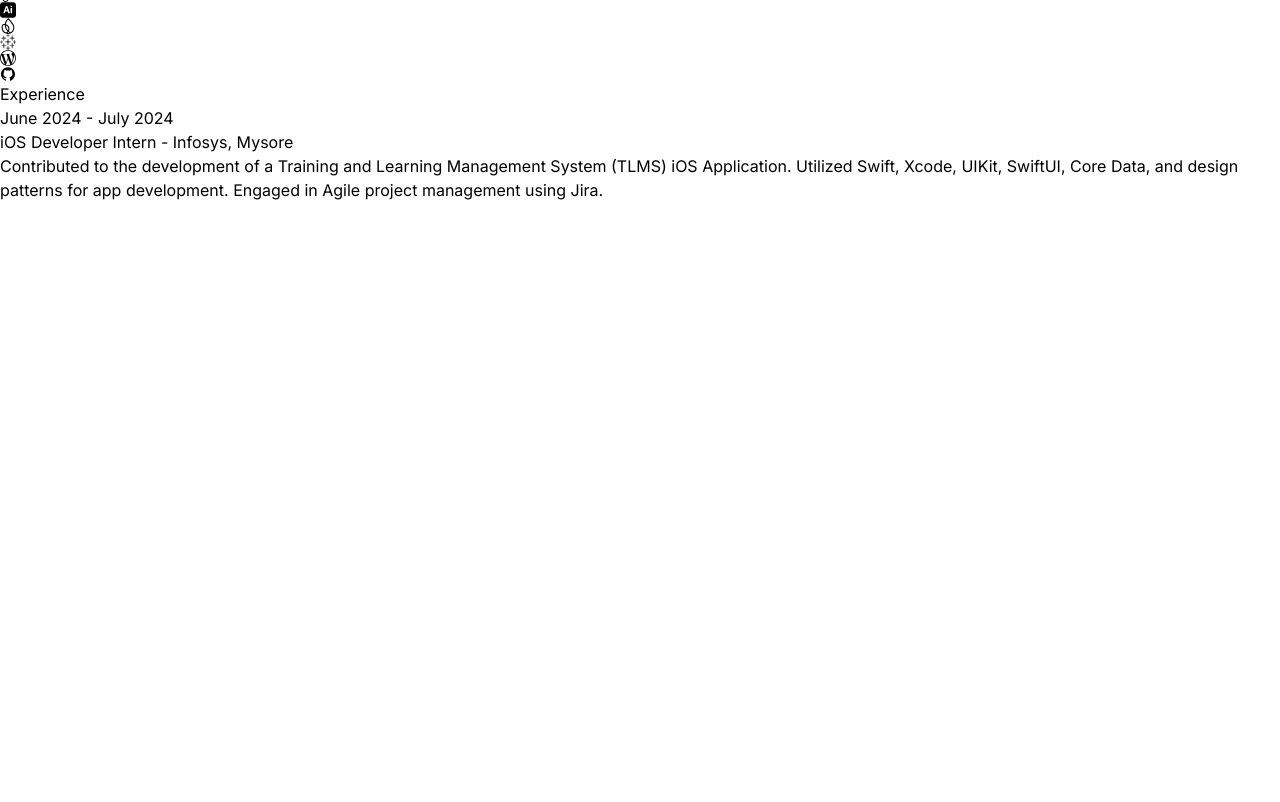
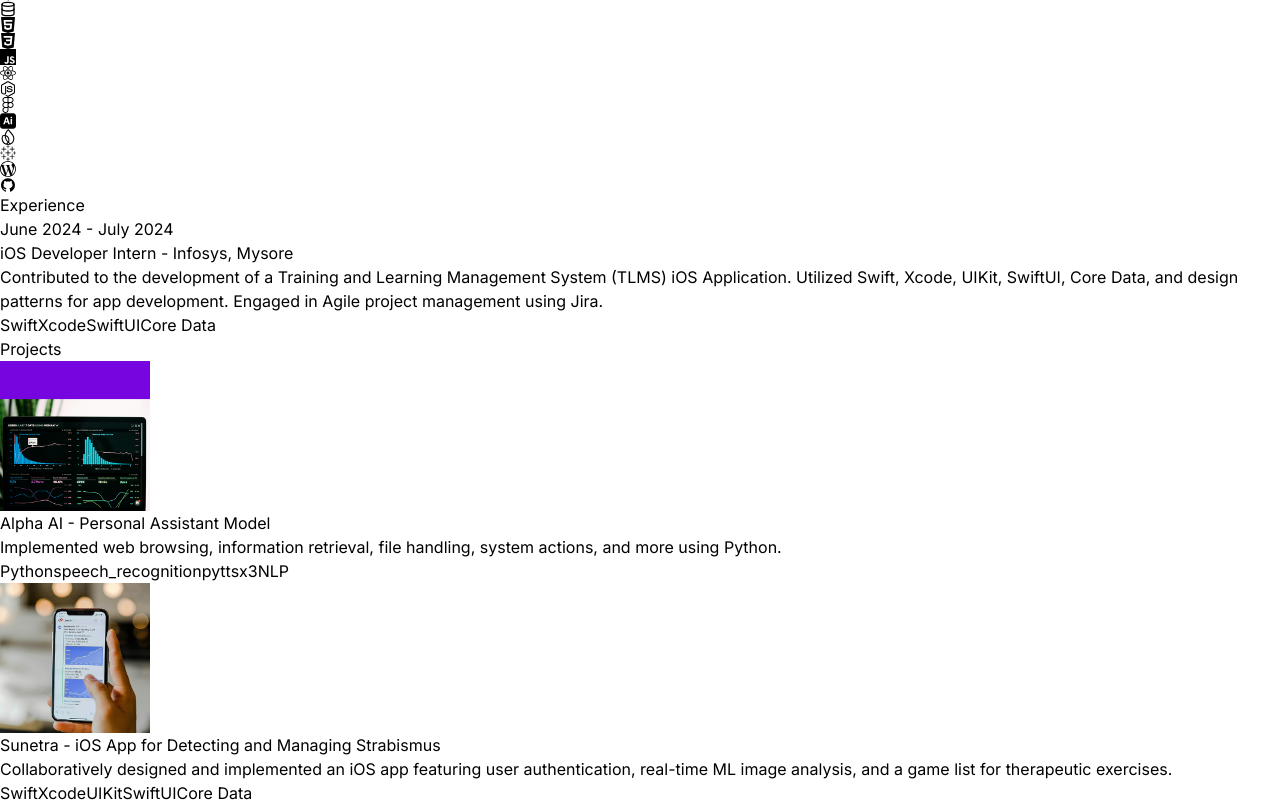
Before and after one commit to anmolranjan1/react-portfolio-anmol, a React (Vite) app: page / in a window 1280 px wide. Shown: the part 1620-2422 px from the top of the page. Before the commit the page ends 1822 px from the top, so only its background shows below. Built offline with nearby package versions, Linux system fonts and the light colour scheme.

Commit message:
Added Project Section

```diff
--- a/src/App.jsx
+++ b/src/App.jsx
@@ -3,6 +3,8 @@
 import About from "./components/About";
 import Technologies from "./components/Technologies";
 import Experience from "./components/Experience";
+import Projects from "./components/Projects";
+import Contact from "./components/Contact";
 
 const App = () => {
   return (
@@ -18,6 +20,8 @@
         <About />
         <Technologies />
         <Experience />
+        <Projects />
+        <Contact />
       </div>
     </div>
   );
--- /dev/null
+++ b/src/components/Contact.jsx
@@ -0,0 +1,8 @@
+
+const Contact = () => {
+  return (
+    <div>Contact</div>
+  )
+}
+
+export default Contact
--- a/src/components/Experience.jsx
+++ b/src/components/Experience.jsx
@@ -17,6 +17,9 @@
                                 {experience.company}
                             </span>
                             <p className="mb-4 text-neutral-400">{experience.description}</p>
+                            {experience.technologies.map((tech, index) => (
+                                <span key={index} className="mr-2 mt-4 rounded bg-neutral-900 px-2 py-1 text-sm font-medium text-purple-700" >{tech}</span>
+                            ))}
                         </h6>
                     </div>
                 </div>
--- a/src/components/Hero.jsx
+++ b/src/components/Hero.jsx
@@ -5,7 +5,7 @@
     return (
         <div className="border-b border-neutral-900 pb-4 lg:mb-35">
             <div className="flex flex-wrap">
-                <div className="w-full lg: w-1/2">
+                <div className="w-full lg:w-1/2">
                     <div className="flex flex-col items-center lg:items-start">
                         <h1 className="pb-16 text-6xl font-thin tracking-tight lg:mt-16 lg:text-8xl">
                             Anmol Ranjan
--- a/src/components/Navbar.jsx
+++ b/src/components/Navbar.jsx
@@ -1,4 +1,4 @@
-import logo from "../assets/kevinRushLogo.png";
+import logo from "../assets/anmolRanjanLogo.png";
 import { FaLinkedin } from "react-icons/fa";
 import { FaGithub } from "react-icons/fa";
 import { FaSquareXTwitter } from "react-icons/fa6";
--- /dev/null
+++ b/src/components/Projects.jsx
@@ -0,0 +1,27 @@
+import { PROJECTS } from "../constants"
+
+const Projects = () => {
+  return (
+    <div className="border-b border-neutral-900 pb-4">
+        <h2 className="my-20 text-center text-4xl">Projects</h2>
+        <div>
+            {PROJECTS.map((project, index) => (
+                <div key={index} className="mb-8 flex flex-wrap lg: justify-center">
+                    <div className="w-full lg:w-1/4">
+                        <img src={project.image} width={150} height={150} alt={project.title} className="mb-6 rounded"/>
+                    </div>
+                    <div className="w-full max-w-xl lg:w-3/4">
+                        <h6 className="mb-2 font-semibold">{project.title}</h6>
+                        <p className="mb-4 text-neutral-400">{project.description}</p>
+                        {project.technologies.map((tech, index) => (
+                            <span key={index} className="mr-2 mt-4 rounded bg-neutral-900 px-2 py-1 text-sm font-medium text-purple-700">{tech}</span>
+                        ))}
+                    </div>
+                </div>
+            ))}
+        </div>
+    </div>
+  )
+}
+
+export default Projects
```
Also changed, not shown: src/assets/anmolRanjanLogo.png (added), src/assets/kevinRushLogo.png (deleted).
